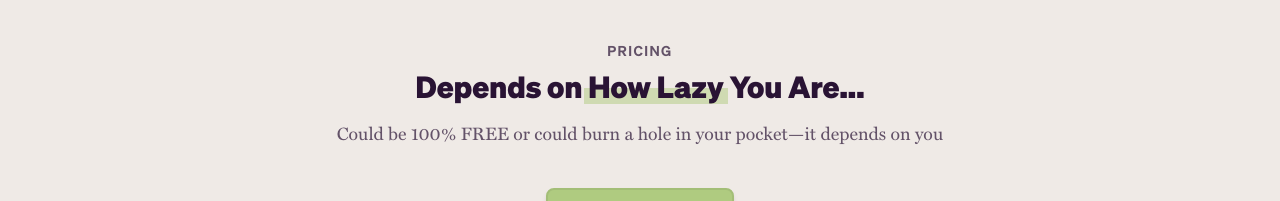
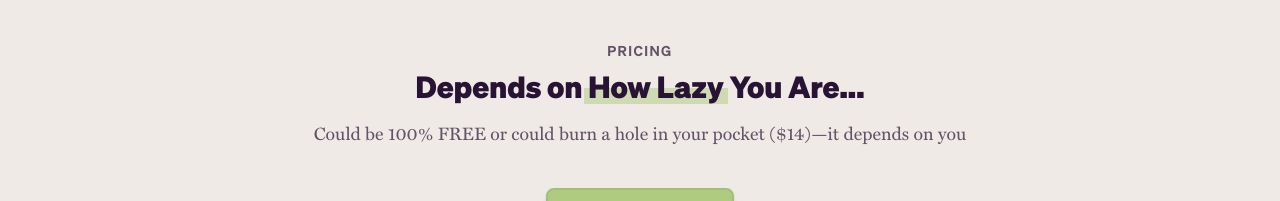
Before and after one commit to JagatJaishankar/2Weeks2Videos, a Next.js app: page / in a window 1280 px wide. Shown: the part 2160-2361 px from the top of the page. Built offline with nearby package versions, Linux system fonts and the light colour scheme.

Commit message:
pricing-change

```diff
--- a/app/page.js
+++ b/app/page.js
@@ -252,8 +252,8 @@ export default function Home() {
             You Are...
           </h1>
           <div className="font-mt-regular text-lg mt-4 mb-10 opacity-70">
-            Could be 100% FREE or could burn a hole in your pocket&mdash;it
-            depends on you
+            Could be 100% FREE or could burn a hole in your pocket
+            ($14)&mdash;it depends on you
           </div>
           <button className="btn btn-primary rounded-lg font-sohne-medium text-secondary text-lg p-5 shadow-md">
             Accept Challenge
```
